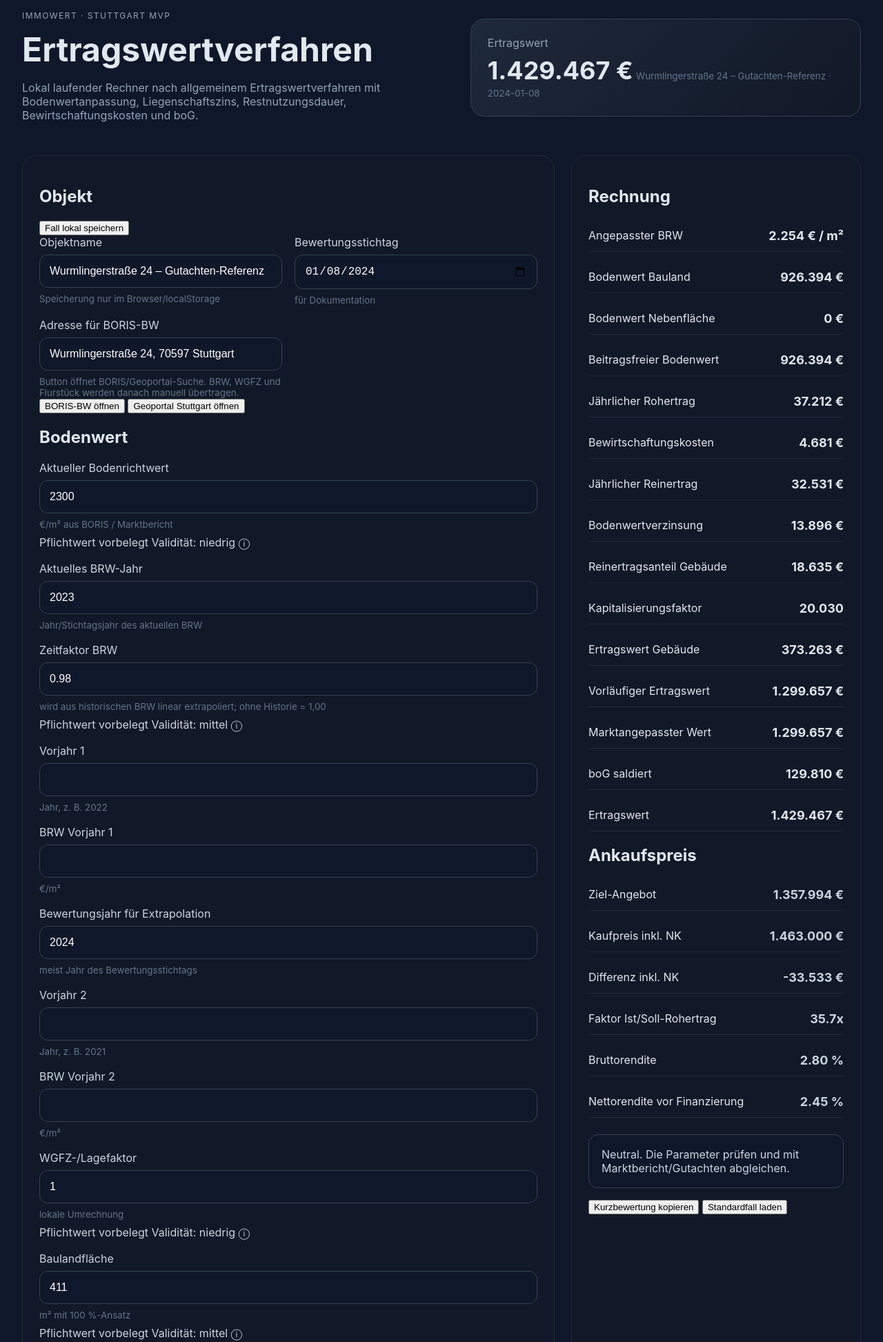
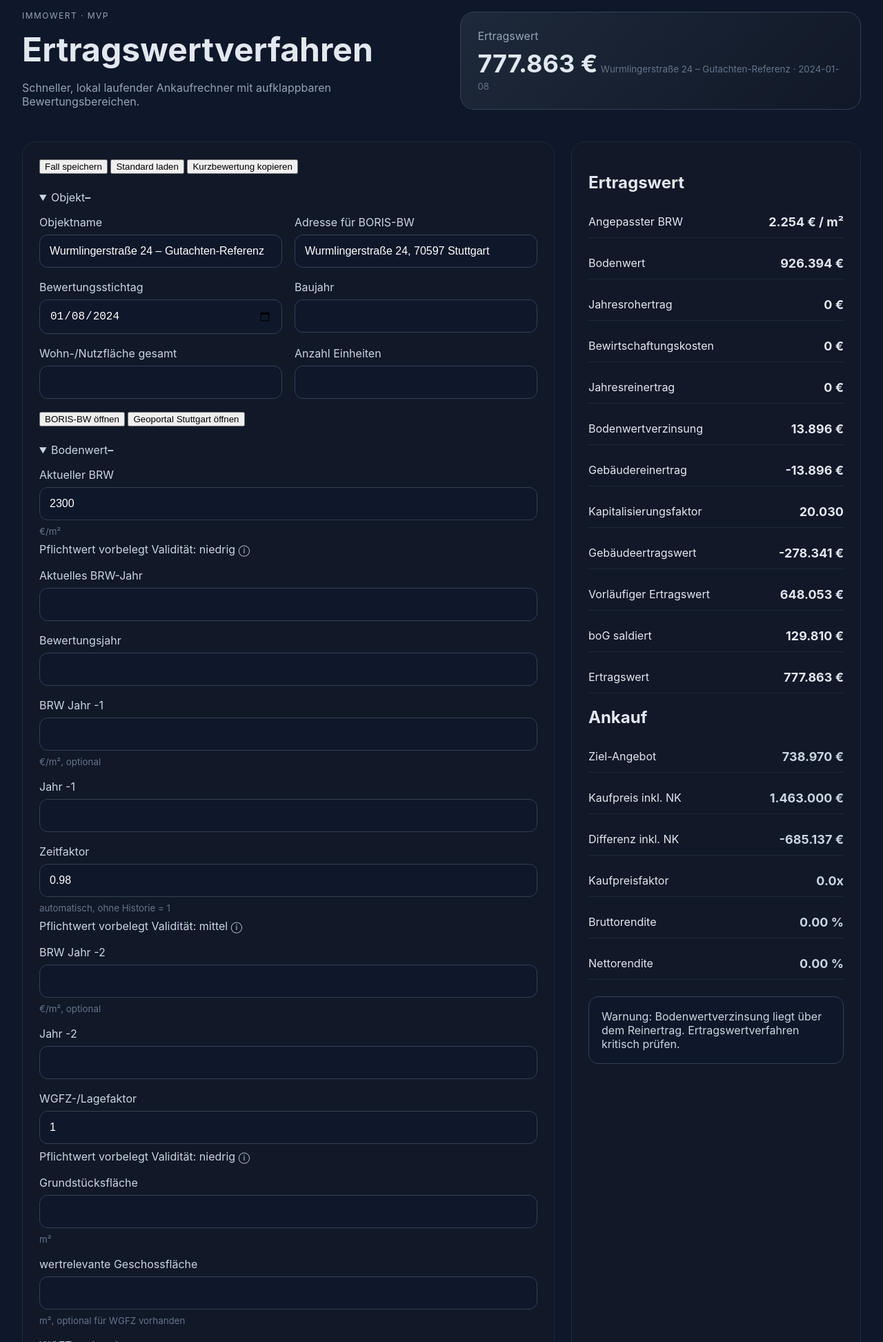
Before and after one commit to wantsics/ImmoWert, a plain HTML site: page index.html in a window 1280 px wide. Shown: the part 29-1974 px from the top of the page at 69% size. Drawn offline with Linux system fonts and the light colour scheme.

Commit message:
Refactor HMI to collapsible sections and dynamic units

```diff
--- a/index.html
+++ b/index.html
@@ -3,16 +3,16 @@
 <head>
   <meta charset="utf-8" />
   <meta name="viewport" content="width=device-width, initial-scale=1" />
-  <title>ImmoWert – Ertragswertverfahren Stuttgart</title>
+  <title>ImmoWert – Ertragswertverfahren</title>
   <link rel="stylesheet" href="style.css" />
 </head>
 <body>
   <main class="app">
     <section class="hero">
       <div>
-        <p class="eyebrow">ImmoWert · Stuttgart MVP</p>
+        <p class="eyebrow">ImmoWert · MVP</p>
         <h1>Ertragswertverfahren</h1>
-        <p class="subline">Lokal laufender Rechner nach allgemeinem Ertragswertverfahren mit Bodenwertanpassung, Liegenschaftszins, Restnutzungsdauer, Bewirtschaftungskosten und boG.</p>
+        <p class="subline">Schneller, lokal laufender Ankaufrechner mit aufklappbaren Bewertungsbereichen.</p>
       </div>
       <div class="hero-card">
         <span>Ertragswert</span>
@@ -23,222 +23,118 @@
 
     <section class="layout">
       <form class="panel input-panel" id="valuationForm">
-        <div class="section-title">
-          <h2>Objekt</h2>
-          <button type="button" id="saveCase">Fall lokal speichern</button>
+        <div class="top-actions">
+          <button type="button" id="saveCase">Fall speichern</button>
+          <button type="button" id="resetCase">Standard laden</button>
+          <button type="button" id="copySummary">Kurzbewertung kopieren</button>
         </div>
 
-        <div class="grid two">
-          <label>
-            Objektname
-            <input id="objectName" value="Wurmlingerstraße 24 – Beispiel" />
-            <small>Speicherung nur im Browser/localStorage</small>
-          </label>
-          <label>
-            Bewertungsstichtag
-            <input type="date" id="valuationDate" value="2024-01-08" />
-            <small>für Dokumentation</small>
-          </label>
-          <label class="full-width">
-            Adresse für BORIS-BW
-            <input id="borisAddress" value="Wurmlingerstraße 24, 70597 Stuttgart" />
-            <small>Button öffnet BORIS/Geoportal-Suche. BRW, WGFZ und Flurstück werden danach manuell übertragen.</small>
-          </label>
-        </div>
-
-        <div class="actions inline-actions">
+        <details class="section" open>
+          <summary><span>Objekt</span><strong id="objectSummary">–</strong></summary>
+          <div class="section-body grid two">
+            <label>Objektname<input id="objectName" /></label>
+            <label>Adresse für BORIS-BW<input id="borisAddress" /></label>
+            <label>Bewertungsstichtag<input type="date" id="valuationDate" /></label>
+            <label>Baujahr<input type="number" id="constructionYear" min="1700" max="2100" step="1" /></label>
+            <label>Wohn-/Nutzfläche gesamt<input type="number" id="totalArea" min="0" step="1" /></label>
+            <label>Anzahl Einheiten<input type="number" id="unitCountDisplay" readonly /></label>
+            <div class="button-row full-width">
               <button type="button" id="openBoris">BORIS-BW öffnen</button>
               <button type="button" id="openGeoportal">Geoportal Stuttgart öffnen</button>
             </div>
+          </div>
+        </details>
 
-        <h2>Bodenwert</h2>
-        <div class="grid three">
-          <label>
-            Aktueller Bodenrichtwert
-            <input type="number" id="baseLandValuePerSqm" value="2300" min="0" step="10" />
-            <small>€/m² aus BORIS / Marktbericht</small>
-          </label>
-          <label>
-            Aktuelles BRW-Jahr
-            <input type="number" id="currentBrwYear" value="2023" min="1900" max="2100" step="1" />
-            <small>Jahr/Stichtagsjahr des aktuellen BRW</small>
-          </label>
-          <label>
-            Zeitfaktor BRW
-            <input type="number" id="timeAdjustmentFactor" value="1.00" min="0" step="0.01" readonly />
-            <small>wird aus historischen BRW linear extrapoliert; ohne Historie = 1,00</small>
-          </label>
-          <label>
-            Vorjahr 1
-            <input type="number" id="historicBrwYear1" value="" min="1900" max="2100" step="1" />
-            <small>Jahr, z. B. 2022</small>
-          </label>
-          <label>
-            BRW Vorjahr 1
-            <input type="number" id="historicBrwValue1" value="" min="0" step="10" />
-            <small>€/m²</small>
-          </label>
-          <label>
-            Bewertungsjahr für Extrapolation
-            <input type="number" id="targetBrwYear" value="2024" min="1900" max="2100" step="1" />
-            <small>meist Jahr des Bewertungsstichtags</small>
-          </label>
-          <label>
-            Vorjahr 2
-            <input type="number" id="historicBrwYear2" value="" min="1900" max="2100" step="1" />
-            <small>Jahr, z. B. 2021</small>
-          </label>
-          <label>
-            BRW Vorjahr 2
-            <input type="number" id="historicBrwValue2" value="" min="0" step="10" />
-            <small>€/m²</small>
-          </label>
-          <label>
-            WGFZ-/Lagefaktor
-            <input type="number" id="landFeatureFactor" value="1.00" min="0" step="0.01" />
-            <small>lokale Umrechnung</small>
-          </label>
-          <label>
-            Baulandfläche
-            <input type="number" id="buildingLandArea" value="411" min="0" step="1" />
-            <small>m² mit 100 %-Ansatz</small>
-          </label>
-          <label>
-            Garten-/Nebenfläche
-            <input type="number" id="gardenArea" value="347" min="0" step="1" />
-            <small>m² separat bewerten</small>
-          </label>
-          <label>
-            Gartenansatz
-            <input type="number" id="gardenFactor" value="0.10" min="0" step="0.01" />
-            <small>Anteil am angepassten BRW</small>
-          </label>
+        <details class="section" open>
+          <summary><span>Bodenwert</span><strong id="landSummary">–</strong></summary>
+          <div class="section-body grid three">
+            <label>Aktueller BRW<input type="number" id="baseLandValuePerSqm" min="0" step="10" /><small>€/m²</small></label>
+            <label>Aktuelles BRW-Jahr<input type="number" id="currentBrwYear" min="1900" max="2100" step="1" /></label>
+            <label>Bewertungsjahr<input type="number" id="targetBrwYear" min="1900" max="2100" step="1" /></label>
+            <label>BRW Jahr -1<input type="number" id="historicBrwValue1" min="0" step="10" /><small>€/m², optional</small></label>
+            <label>Jahr -1<input type="number" id="historicBrwYear1" min="1900" max="2100" step="1" /></label>
+            <label>Zeitfaktor<input type="number" id="timeAdjustmentFactor" min="0" step="0.01" readonly /><small>automatisch, ohne Historie = 1</small></label>
+            <label>BRW Jahr -2<input type="number" id="historicBrwValue2" min="0" step="10" /><small>€/m², optional</small></label>
+            <label>Jahr -2<input type="number" id="historicBrwYear2" min="1900" max="2100" step="1" /></label>
+            <label>WGFZ-/Lagefaktor<input type="number" id="landFeatureFactor" min="0" step="0.01" /></label>
+            <label>Grundstücksfläche<input type="number" id="plotArea" min="0" step="1" /><small>m²</small></label>
+            <label>wertrelevante Geschossfläche<input type="number" id="relevantFloorArea" min="0" step="1" /><small>m², optional für WGFZ vorhanden</small></label>
+            <label>WGFZ vorhanden<input type="number" id="actualWgfz" readonly /><small>berechnet, falls Daten vorhanden</small></label>
+            <label>Baulandfläche<input type="number" id="buildingLandArea" min="0" step="1" /></label>
+            <label>Garten-/Nebenfläche<input type="number" id="gardenArea" min="0" step="1" /></label>
+            <label>Gartenansatz<input type="number" id="gardenFactor" min="0" step="0.01" /></label>
+            <p class="hint full-width" id="brwTrendInfo">–</p>
           </div>
-        <p class="hint" id="brwTrendInfo">BRW-Zeitfaktor: keine Historie angegeben, daher Faktor 1,00.</p>
+        </details>
 
-        <h2>Erträge</h2>
-        <div class="grid three">
-          <label>
-            Einheit 1 Fläche
-            <input type="number" id="unit1Area" value="98" min="0" step="1" />
-            <small>m²</small>
-          </label>
-          <label>
-            Einheit 1 Miete
-            <input type="number" id="unit1Rent" value="11.5" min="0" step="0.1" />
-            <small>€/m² netto kalt</small>
-          </label>
-          <label>
-            Einheit 1 Faktor
-            <input type="number" id="unit1Factor" value="1" min="0" step="0.1" />
-            <small>Nutzungs-/Leerstandsfaktor</small>
-          </label>
-          <label>
-            Einheit 2 Fläche
-            <input type="number" id="unit2Area" value="141" min="0" step="1" />
-            <small>m²</small>
-          </label>
-          <label>
-            Einheit 2 Miete
-            <input type="number" id="unit2Rent" value="14" min="0" step="0.1" />
-            <small>€/m² netto kalt</small>
-          </label>
-          <label>
-            Einheit 2 Faktor
-            <input type="number" id="unit2Factor" value="1" min="0" step="0.1" />
-            <small>Nutzungs-/Leerstandsfaktor</small>
-          </label>
+        <details class="section" open>
+          <summary><span>Ertrag</span><strong id="incomeSummary">–</strong></summary>
+          <div class="section-body">
+            <div id="unitsContainer" class="units"></div>
+            <div class="button-row">
+              <button type="button" id="addUnit">+ Einheit hinzufügen</button>
             </div>
+            <div class="grid two compact-grid">
+              <label>Bewirtschaftungskosten<input type="number" id="operatingCostRate" min="0" step="0.1" /><small>% vom Rohertrag</small></label>
+            </div>
+          </div>
+        </details>
 
-        <h2>Modellparameter</h2>
-        <div class="grid three">
-          <label>
-            Bewirtschaftungskosten
-            <input type="number" id="operatingCostRate" value="12.58" min="0" step="0.1" />
-            <small>% vom Rohertrag</small>
-          </label>
-          <label>
-            Liegenschaftszins
-            <input type="number" id="propertyYield" value="1.5" min="0" step="0.1" />
-            <small>% p. a.</small>
-          </label>
-          <label>
-            Restnutzungsdauer
-            <input type="number" id="remainingLife" value="24" min="1" max="100" step="1" />
-            <small>Jahre</small>
-          </label>
-          <label>
-            Marktanpassung
-            <input type="number" id="marketAdjustment" value="0" step="0.1" />
-            <small>% auf vorläufigen Ertragswert</small>
-          </label>
-          <label>
-            boG / Abschläge
-            <input type="number" id="bogDeductions" value="0" min="0" step="1000" />
-            <small>€ wertmindernd</small>
-          </label>
-          <label>
-            boG / Zuschläge
-            <input type="number" id="bogAdditions" value="129810" min="0" step="1000" />
-            <small>€ werterhöhend, z. B. Garagen/Garten</small>
-          </label>
+        <details class="section">
+          <summary><span>Modellparameter</span><strong id="modelSummary">–</strong></summary>
+          <div class="section-body grid three">
+            <label>Liegenschaftszins<input type="number" id="propertyYield" min="0" step="0.1" /><small>% p. a.</small></label>
+            <label>Restnutzungsdauer<input type="number" id="remainingLife" min="1" max="100" step="1" /><small>Jahre</small></label>
+            <label>Marktanpassung<input type="number" id="marketAdjustment" step="0.1" /><small>%</small></label>
           </div>
+        </details>
 
-        <h2>Ankauf</h2>
-        <div class="grid three">
-          <label>
-            Kaufpreisforderung
-            <input type="number" id="purchasePrice" value="1330000" min="0" step="5000" />
-            <small>€</small>
-          </label>
-          <label>
-            Nebenkosten
-            <input type="number" id="purchaseCostsRate" value="10" min="0" step="0.1" />
-            <small>%</small>
-          </label>
-          <label>
-            Verhandlungspuffer
-            <input type="number" id="negotiationBuffer" value="5" min="0" step="0.1" />
-            <small>% Abschlag vom Ertragswert</small>
-          </label>
+        <details class="section">
+          <summary><span>boG / Risiken</span><strong id="bogSummary">–</strong></summary>
+          <div class="section-body grid two">
+            <label>boG Abschläge<input type="number" id="bogDeductions" min="0" step="1000" /><small>€</small></label>
+            <label>boG Zuschläge<input type="number" id="bogAdditions" min="0" step="1000" /><small>€</small></label>
           </div>
+        </details>
+
+        <details class="section">
+          <summary><span>Ankauf</span><strong id="purchaseSummary">–</strong></summary>
+          <div class="section-body grid three">
+            <label>Kaufpreisforderung<input type="number" id="purchasePrice" min="0" step="5000" /></label>
+            <label>Kaufnebenkosten<input type="number" id="purchaseCostsRate" min="0" step="0.1" /><small>%</small></label>
+            <label>Verhandlungspuffer<input type="number" id="negotiationBuffer" min="0" step="0.1" /><small>%</small></label>
+          </div>
+        </details>
       </form>
 
       <section class="panel results-panel">
-        <h2>Rechnung</h2>
+        <h2>Ertragswert</h2>
         <div class="result-list">
           <div><span>Angepasster BRW</span><strong id="adjustedBrw">–</strong></div>
-          <div><span>Bodenwert Bauland</span><strong id="buildingLandValue">–</strong></div>
-          <div><span>Bodenwert Nebenfläche</span><strong id="gardenLandValue">–</strong></div>
-          <div><span>Beitragsfreier Bodenwert</span><strong id="landValue">–</strong></div>
-          <div><span>Jährlicher Rohertrag</span><strong id="grossIncome">–</strong></div>
+          <div><span>Bodenwert</span><strong id="landValue">–</strong></div>
+          <div><span>Jahresrohertrag</span><strong id="grossIncome">–</strong></div>
           <div><span>Bewirtschaftungskosten</span><strong id="operatingCosts">–</strong></div>
-          <div><span>Jährlicher Reinertrag</span><strong id="netIncome">–</strong></div>
+          <div><span>Jahresreinertrag</span><strong id="netIncome">–</strong></div>
           <div><span>Bodenwertverzinsung</span><strong id="landInterest">–</strong></div>
-          <div><span>Reinertragsanteil Gebäude</span><strong id="buildingIncome">–</strong></div>
+          <div><span>Gebäudereinertrag</span><strong id="buildingIncome">–</strong></div>
           <div><span>Kapitalisierungsfaktor</span><strong id="multiplier">–</strong></div>
-          <div><span>Ertragswert Gebäude</span><strong id="buildingValue">–</strong></div>
+          <div><span>Gebäudeertragswert</span><strong id="buildingValue">–</strong></div>
           <div><span>Vorläufiger Ertragswert</span><strong id="preliminaryIncomeValue">–</strong></div>
-          <div><span>Marktangepasster Wert</span><strong id="marketAdjustedValue">–</strong></div>
           <div><span>boG saldiert</span><strong id="bogTotal">–</strong></div>
           <div><span>Ertragswert</span><strong id="incomeValue">–</strong></div>
         </div>
 
-        <h2>Ankaufspreis</h2>
+        <h2>Ankauf</h2>
         <div class="result-list muted">
           <div><span>Ziel-Angebot</span><strong id="targetOffer">–</strong></div>
           <div><span>Kaufpreis inkl. NK</span><strong id="totalAcquisitionCost">–</strong></div>
           <div><span>Differenz inkl. NK</span><strong id="valueGap">–</strong></div>
-          <div><span>Faktor Ist/Soll-Rohertrag</span><strong id="rentMultiplier">–</strong></div>
+          <div><span>Kaufpreisfaktor</span><strong id="rentMultiplier">–</strong></div>
           <div><span>Bruttorendite</span><strong id="grossYield">–</strong></div>
-          <div><span>Nettorendite vor Finanzierung</span><strong id="netYield">–</strong></div>
+          <div><span>Nettorendite</span><strong id="netYield">–</strong></div>
         </div>
 
         <p class="hint" id="verdict">–</p>
-        <div class="actions">
-          <button type="button" id="copySummary">Kurzbewertung kopieren</button>
-          <button type="button" id="resetCase">Standardfall laden</button>
-        </div>
       </section>
     </section>
   </main>
```
Lines whose indentation alone changed are shown as unchanged.
